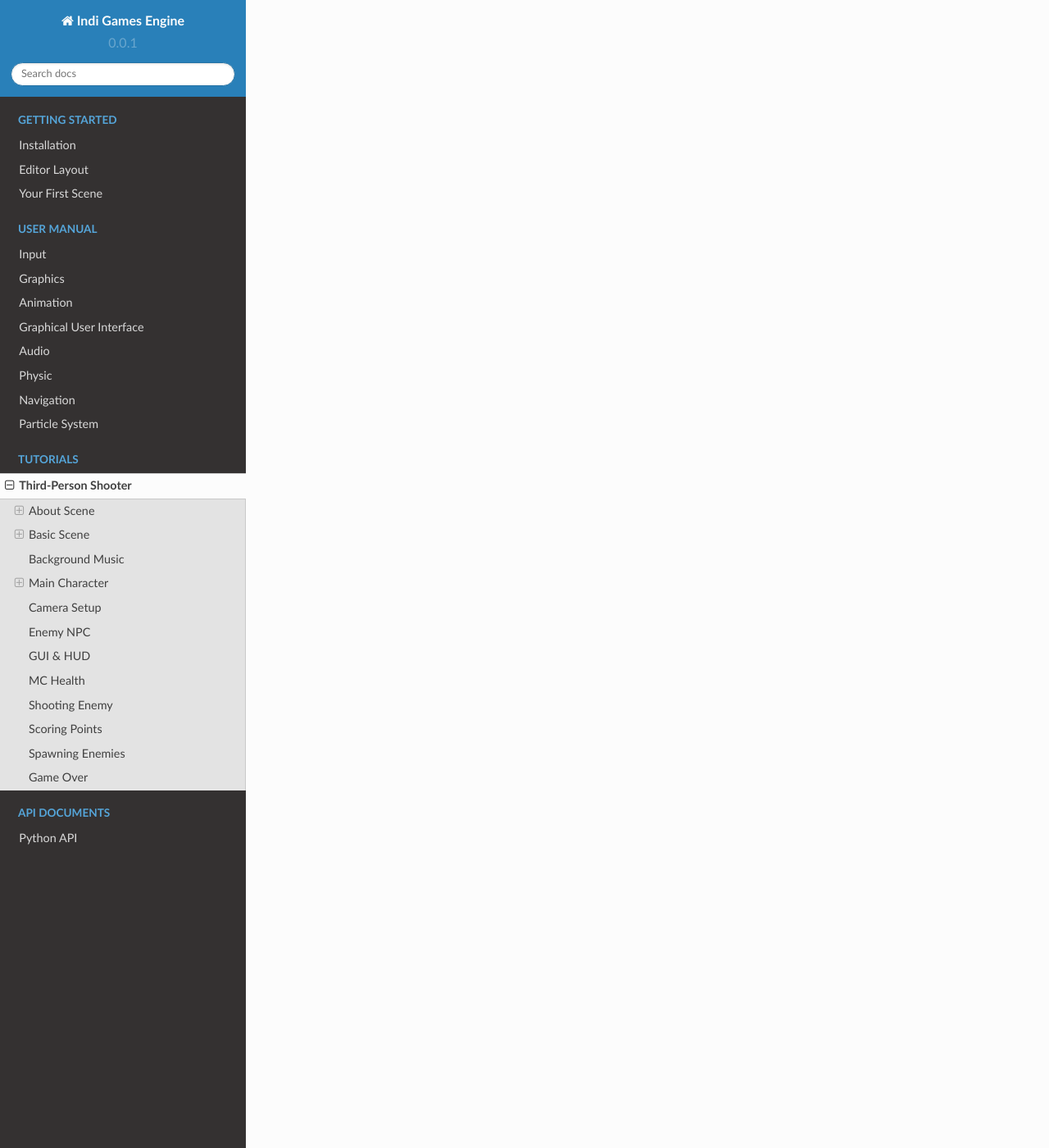
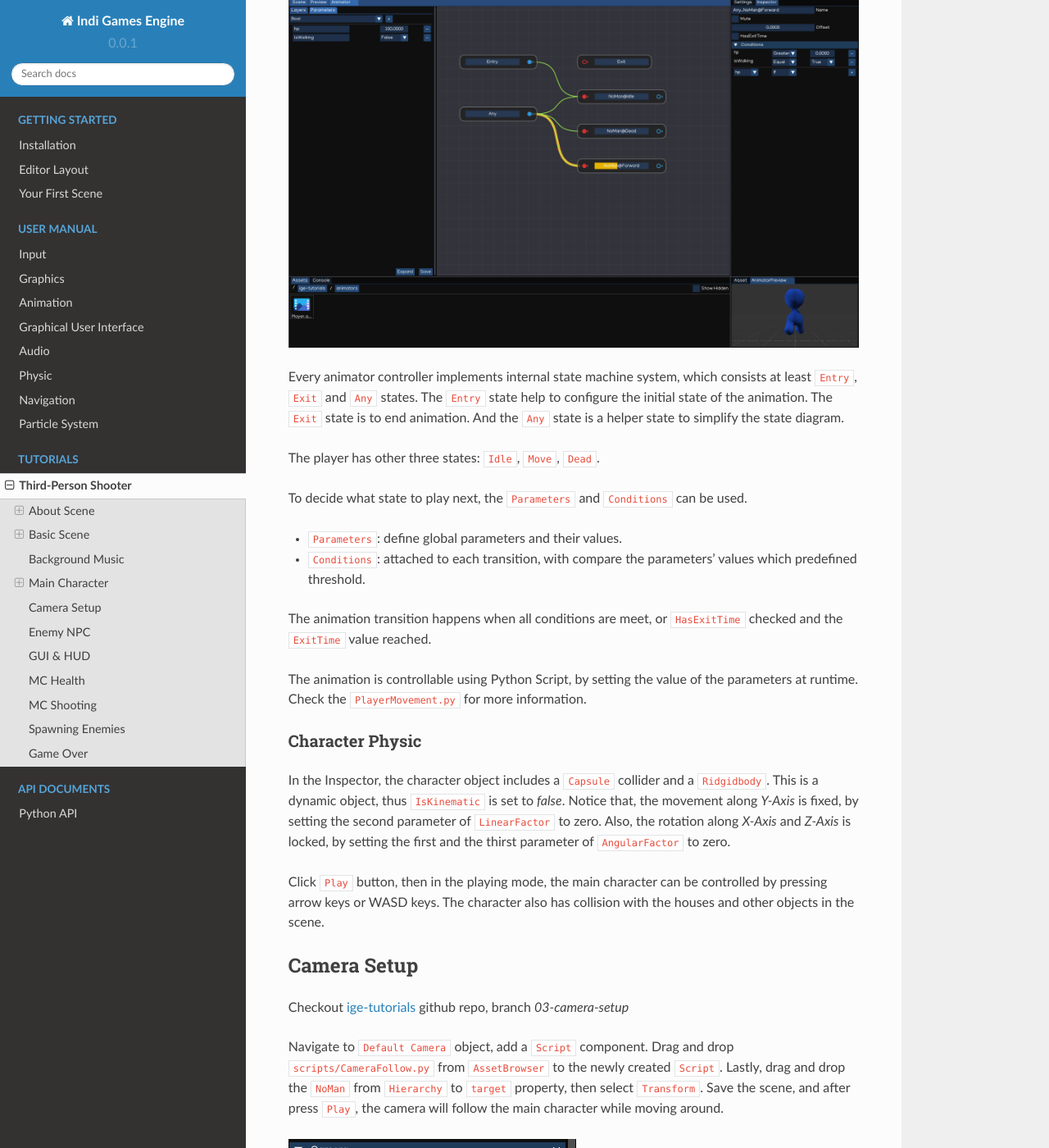
Before and after one commit to indigames/ige-docs, a Sphinx documentation site: the page built from docs/source/tut_3rd_shooter.rst, in a window 1280 px wide and 1400 px high, scrolled down 6559 px. Shown: the whole window at 82% size. Built offline with Sphinx 7.4.7 and the Read the Docs theme 2.0.0, drawn with Linux system fonts in a browser that asks for light colours; some of the changed text lies outside the part shown.

Commit message:
Update tutorial.

```diff
--- a/docs/source/tut_3rd_shooter.rst
+++ b/docs/source/tut_3rd_shooter.rst
@@ -95,55 +95,117 @@
 To make it simple, select `root` object, add ``AudioSource`` component, then drag the ``audio/bgm.mp3`` file to the inspector.
 The background music should be play once loaded, and should be looped as well. To save memory, it can also be streamed.
 
+Let's add the background music to the ``Environment`` object, like as below:
+
 .. figure:: images/tut_3rd_shooter_bgm.png
    :alt: Background Music
 
+Also, ``AudioListener`` is required to act as a listener in 3D space, it's usually added to the active camera.
+So, let's add ``AudioListener`` to the ``Default Camera`` object:
 
-Also, ``AudioListener`` is required to act as a listener in 3D space, usually added to the active camera.
-
-
+.. figure:: images/tut_3rd_shooter_audiolistener.png
+   :alt: Background Music
 
 Save the Scene, then press `Play` button, the background music should be played and looped during the playing session.
 
 Main Character
 --------------
 
-Create MC
-+++++++++
+Checkout `ige-tutorials <https://github.com/indigames/ige-tutorials>`_ github repo, branch `02-character-movement`
 
-The MC model is located in ``figures/characters/NoMan.dae`` folder. Add the MC to the scene by dragging the model file in the Scene View.
+Add MC
+++++++
 
+The MC prefab is located in ``prefabs/NoMan.prefab`` folder. Add the MC to the scene by dragging the prefab file in the Scene View.
 
-Create MC Animation
+In the Inspector, you can see the MC already have:
+- Figure: using model from ``figures/characters/NoMan.dae``
+- Animator: using animator controller from ``animators/Player.anim``
+- Capsule Collider and Rigidbody for Physic simulation
+- Script: movement script located at ``scripts/PlayerMovement``
+
+.. figure:: images/tut_3rd_shooter_mc.png
+   :alt: Main Character
+
+Character Animation
 +++++++++++++++++++
 
-Animation state machine:
+IGE Animation makes use of Animator Controller, which control the animation using State Machine defined in ``.anim`` file.
 
-Idle -> Move -> Dead
+Open ``animators/Player.anim`` by double clicking the file icon in ``AssetBrowser``, the Animator Editor appears like below:
 
+.. figure:: images/tut_3rd_shooter_animator.png
+   :alt: Player Animator
 
-1. Create ``animations`` folder.
+Every animator controller implements internal state machine system, which consists at least ``Entry``, ``Exit`` and ``Any`` states.
+The ``Entry`` state help to configure the initial state of the animation. The ``Exit`` state is to end animation. And the ``Any`` state is a helper state to simplify the state diagram.
 
-2. Create ``Animator``, name the file as Player
+The player has other three states: ``Idle``, ``Move``, ``Dead``.
 
+To decide what state to play next, the ``Parameters`` and ``Conditions`` can be used.
+
+- ``Parameters``: define global parameters and their values.
+- ``Conditions``: attached to each transition, with compare the parameters' values which predefined threshold.
+
+The animation transition happens when all conditions are meet, or ``HasExitTime`` checked and the ``ExitTime`` value reached.
+
+The animation is controllable using Python Script, by setting the value of the parameters at runtime.
+Check the ``PlayerMovement.py`` for more information.
+
+Character Physic
+++++++++++++++++
+
+In the Inspector, the character object includes a ``Capsule`` collider and a ``Ridgidbody``. This is a dynamic object, thus ``IsKinematic`` is set to `false`.
+Notice that, the movement along `Y-Axis` is fixed, by setting the second parameter of ``LinearFactor`` to zero.
+Also, the rotation along `X-Axis` and `Z-Axis` is locked, by setting the first and the thirst parameter of ``AngularFactor`` to zero.
+
+Click ``Play`` button, then in the playing mode, the main character can be controlled by pressing arrow keys or WASD keys.
+The character also has collision with the houses and other objects in the scene.
 
 Camera Setup
 ------------
 
+Checkout `ige-tutorials <https://github.com/indigames/ige-tutorials>`_ github repo, branch `03-camera-setup`
+
+Navigate to ``Default Camera`` object, add a ``Script`` component.
+Drag and drop ``scripts/CameraFollow.py`` from ``AssetBrowser`` to the newly created ``Script``.
+Lastly, drag and drop the ``NoMan`` from ``Hierarchy`` to ``target`` property, then select ``Transform``.
+Save the scene, and after press ``Play``, the camera will follow the main character while moving around.
+
+.. figure:: images/tut_3rd_shooter_camera.png
+   :alt: Camera Follow
+
 Enemy NPC
 ---------
+
+Checkout `ige-tutorials <https://github.com/indigames/ige-tutorials>`_ github repo, branch `04-enemy-setup`
+
+Like the MC, the Enemy prefab is added at ``prefabs/Enemy.prefab``. Create an enemy by drag and drop the prefab to the ``Hierarchy``.
+
+In the Inspector, the ``Enemy`` object contains:
+
+.. figure:: images/tut_3rd_shooter_enemy.png
+   :alt: Enemy Object
+
+- Figure Component: similar to MC, but the Diffuse Collor changed to Red instead of Blue.
+- Animator Component: same MC
+- Rigidbody and Collider: same MC
+- NavAgent: use NavAgent to find and navigate the object in the map
+- Script Components: ``EnemyMovement.py`` and ``EnemyHealth.py`` control the movement and heal of the enemy.
+
+Click ``Play`` button, then the Enemy will keep running toward the MC character around the map.
 
 GUI & HUD
 ---------
 
+Checkout `ige-tutorials <https://github.com/indigames/ige-tutorials>`_ github repo, branch `05-gui-hud`
+
+
 MC Health
 ---------
 
-Shooting Enemy
---------------
-
-Scoring Points
---------------
+MC Shooting
+-----------
 
 Spawning Enemies
 ----------------
```
Also changed, not shown: other parts of docs/source/tut_3rd_shooter.rst (+1 -1 lines), docs/source/images/tut_3rd_shooter_animator.png (added), docs/source/images/tut_3rd_shooter_audiolistener.png (added), docs/source/images/tut_3rd_shooter_bgm.png, docs/source/images/tut_3rd_shooter_camera.png (added), docs/source/images/tut_3rd_shooter_enemy.png (added), docs/source/images/tut_3rd_shooter_mc.png (added), 2 other files.
